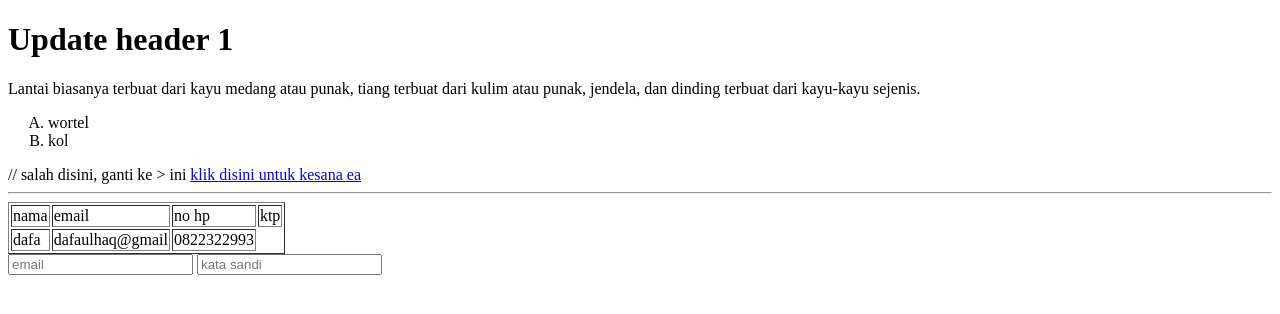
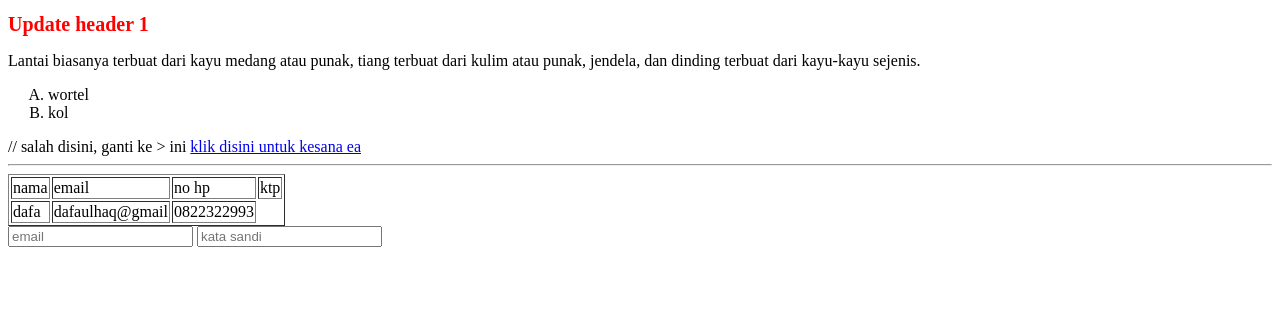
Before and after one commit to dafaulhaq/development, a plain HTML site: page index.html in a window 1280 px wide. Drawn offline with Linux system fonts and the light colour scheme.

Commit message:
link css file to html

```diff
--- a/index.html
+++ b/index.html
@@ -3,9 +3,10 @@
 <head>
     <meta charset="UTF-8">
     <title>Belajar HTML</title>
+    <link rel="stylesheet" href="index.css">
 </head>
 <body>
-    <h1>Update header 1</h1>
+    <h1 class="red big">Update header 1</h1>
     <p>Lantai biasanya terbuat dari kayu medang atau punak, tiang terbuat dari kulim atau punak, jendela, dan dinding terbuat dari kayu-kayu sejenis.</p>
     <ol type="A">
         <li>wortel</li>
```
